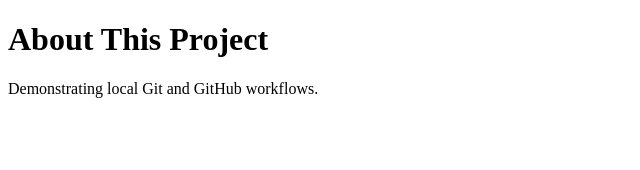
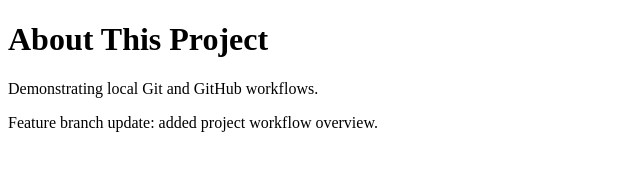
Before and after one commit to TirthBhalani/sdp-sga2-git-workflow, a plain HTML site: page about.html in a window 1280 px wide. Shown: the whole page, without its empty margins (0-640 px from the left). Drawn offline with Linux system fonts and the light colour scheme.

Commit message:
Add project workflow overview in about.html on feature branch

```diff
--- a/about.html
+++ b/about.html
@@ -7,5 +7,6 @@
 <body>
     <h1>About This Project</h1>
     <p>Demonstrating local Git and GitHub workflows.</p>
+    <p>Feature branch update: added project workflow overview.</p>
 </body>
 </html>
```
